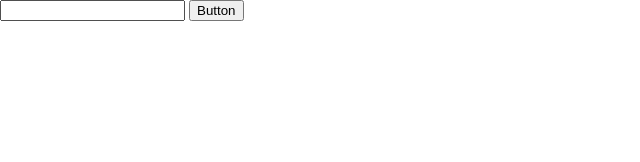
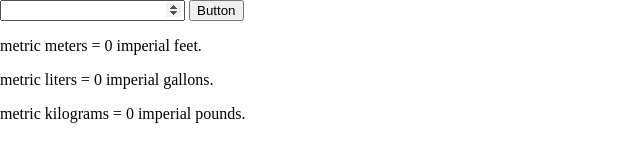
Before and after one commit to MetricOrder/unit-converter, a plain HTML site: page index.html in a window 1280 px wide. Both pictures are taken after a click on the button "Button". Shown: the whole page, without its empty margins (0-640 px from the left). Drawn offline with Linux system fonts and the light colour scheme.

Commit message:
js button function added
feels like there is a more efficient way to do this, more to look into

```diff
--- a/index.html
+++ b/index.html
@@ -4,10 +4,12 @@
     </head>
     <body>
 
-        <input id ="input-field" type="text">
+        <input id ="input-field" type="number">
         <button id = "input-btn">Button</button>
         <div>
-            <p id="result"></p>
+            <p id="feet"></p>
+            <p id="gallon"></p>
+            <p id="pound"></p>
         </div>
 
         <script src="index.js"></script>
--- a/index.js
+++ b/index.js
@@ -5,8 +5,13 @@
 
 const userInput = document.querySelector("#input-field")
 const inputBtn = document.querySelector("#input-btn")
-let result = document.querySelector("#result")
+const feetConv = document.querySelector("#feet")
+const gallonConv = document.querySelector("#gallon")
+const poundConv = document.querySelector("#pound")
+
 
 inputBtn.addEventListener("click", function(){
-     result.textContent = userInput.value
+     feetConv.textContent = `${userInput.value} metric meters = ${userInput.value* 3.281.toFixed(3)} imperial feet.`
+     gallonConv.textContent = `${userInput.value} metric liters = ${userInput.value * 0.264.toFixed(3)} imperial gallons.`
+     poundConv.textContent = `${userInput.value} metric kilograms = ${userInput.value * 2.204.toFixed(3)} imperial pounds.`
 })
```
